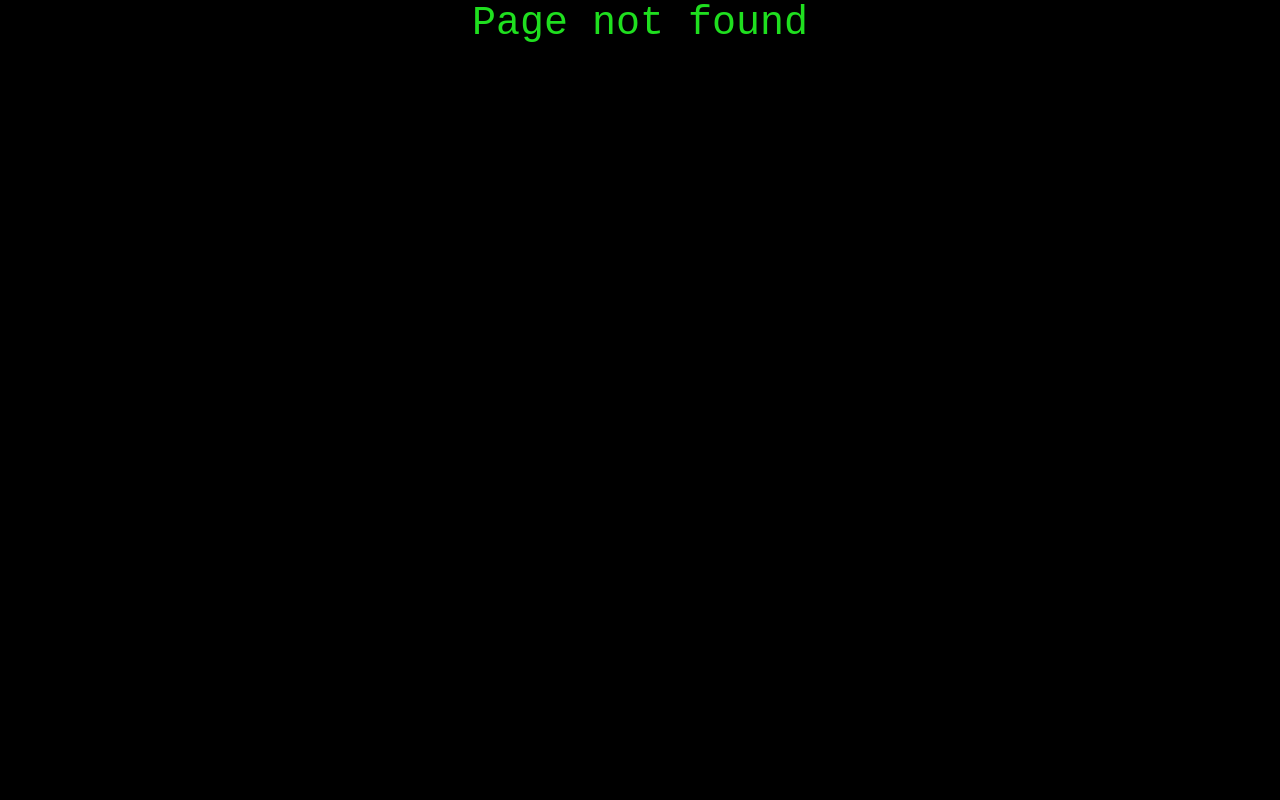
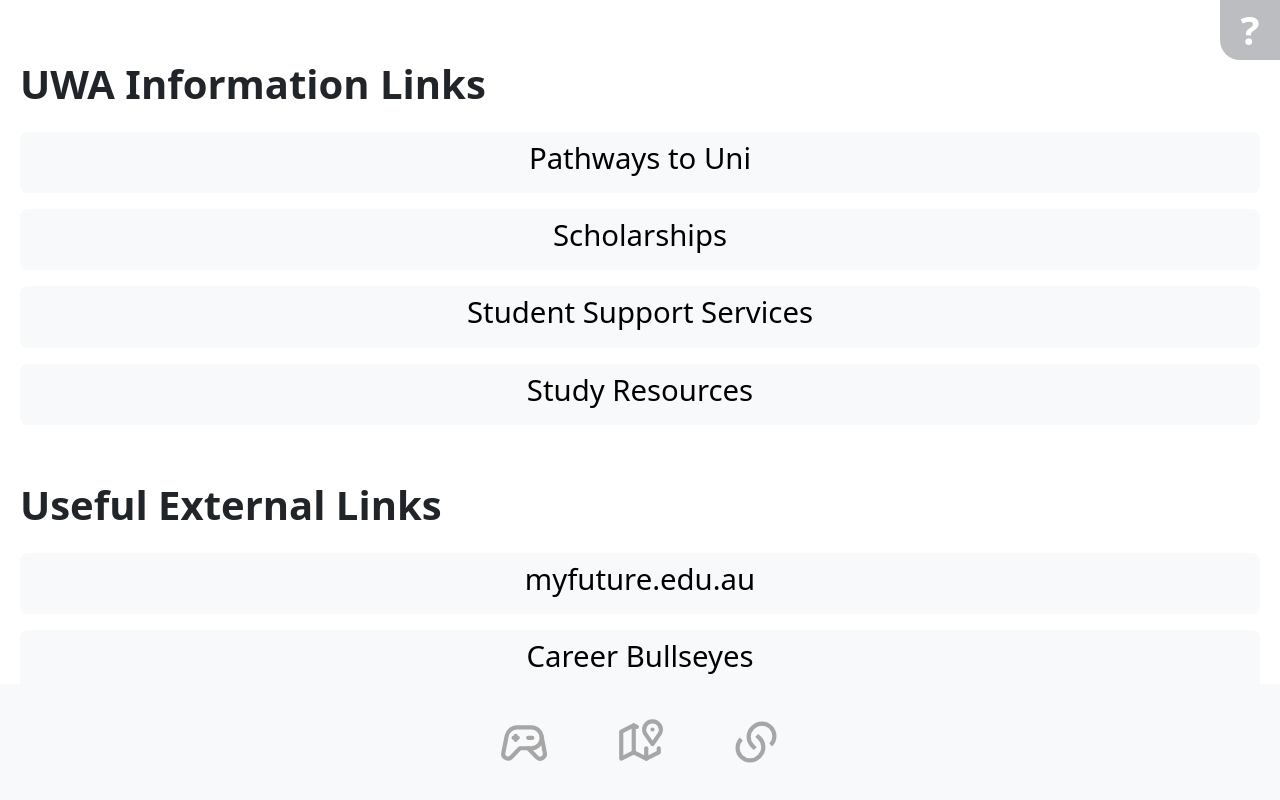
Before and after one commit to Tamura77/Aspire-app, a React (Vite) app in the folder frontend/: page /ExternalLinks in a window 1280 px wide. Before the commit this address had no page. Built offline with nearby package versions, Linux system fonts and the light colour scheme.

Commit message:
Added external links page and code cleanup

```diff
--- a/frontend/src/App.jsx
+++ b/frontend/src/App.jsx
@@ -6,7 +6,7 @@ import './App.css';
 
 //Pages
 import Home from './pages/Home';
-import About from './pages/About';
+import ExternalLinks from './pages/ExternalLinks';
 import Map from './pages/Map';
 import Help from './pages/Help';
 import PageNotFound from './pages/PageNotFound';
@@ -15,8 +15,8 @@ function App() {
   return (
     <div className="App">
       <Routes>
-        <Route path="/" element={<Home />} />
-        <Route path="About" element={<About />} />
+        <Route path="/" element={<Home/>} />
+        <Route path="ExternalLinks" element={<ExternalLinks/>} />
         <Route path="Map" element={<Map/>}/>
         <Route path="Help" element={<Help/>}/>
         <Route path="*" element={<PageNotFound />} />
--- a/frontend/src/components/navbar.jsx
+++ b/frontend/src/components/navbar.jsx
@@ -22,7 +22,7 @@ function AspireNavbar() {
                 <Nav.Link href="/Map">
                     <TbMap2 className="iconDefault"/>
                 </Nav.Link>
-                <Nav.Link href="/PageNotFound">
+                <Nav.Link href="/ExternalLinks">
                     <RiLinksLine className="iconDefault"/>
                 </Nav.Link>
             </Nav>
--- a/frontend/src/pages/About.jsx
+++ /dev/null
@@ -1,9 +0,0 @@
-function About() {
-  return (
-    <div>
-      <h1>About</h1>
-    </div>
-  )
-}
-
-export default About
--- /dev/null
+++ b/frontend/src/pages/ExternalLinks.jsx
@@ -0,0 +1,32 @@
+import React, { useState } from "react";
+import Button from 'react-bootstrap/Button';
+
+import AspireNavbar from "../components/navbar";
+import HelpButton from "../components/helpButton";
+
+import "./styling/ExternalLinks.css";
+
+function ExternalLinks() {
+  return (
+    <>
+    <div className="eLinksDiv">
+
+      <div className="d-grid gap-3">
+        <h1>UWA Information Links</h1>
+        <Button variant="light" size="lg" href="https://www.uwa.edu.au/study/how-to-apply/admission-entry-pathways/" target="_blank"><h3>Pathways to Uni</h3></Button>
+        <Button variant="light" size="lg" href="https://www.uwa.edu.au/study/Scholarships/Explore" target="_blank"><h3>Scholarships</h3></Button>
+        <Button variant="light" size="lg" href="https://www.uwa.edu.au/study/student-life/student-support" target="_blank"><h3>Student Support Services</h3></Button>
+        <Button variant="light" size="lg" href="https://www.uwa.edu.au/students/Support-services/Academic-support" target="_blank"><h3>Study Resources</h3></Button>
+        <h1>Useful External Links</h1>
+        <Button variant="light" size="lg" href="https://myfuture.edu.au/" target="_blank"><h3>myfuture.edu.au</h3></Button>
+        <Button variant="light" size="lg" href="https://myfuture.edu.au/bullseyes" target="_blank"><h3>Career Bullseyes</h3></Button>
+      </div>
+
+    </div>
+    <AspireNavbar/>
+    <HelpButton/>
+    </>
+  )
+}
+
+export default ExternalLinks
--- a/frontend/src/pages/Map.jsx
+++ b/frontend/src/pages/Map.jsx
@@ -8,6 +8,7 @@ import HelpButton from "../components/helpButton";
 import AspireNavbar from "../components/navbar";
 import AspireInfoPopup from "../components/infoPopup";
 import ReactTooltip from "react-tooltip";
+import "./styling/Map.css";
 
 import {
 ComposableMap,
@@ -104,6 +105,36 @@ ZoomableGroup,
         coordinates: [-32,-35],
         description: "Inside the 17,000-square-metre complex, you'll find a ton of facilities, along with an impressive DNA double helix design on the west wall of the central atrium, and the intricate Penrose tiled floor. There's also advanced labs on every level to suit your needs."
       },
+      {
+        name: "Bilya Marlee",
+        coordinates: [48,-68],
+        description: "An Indigenous knowledge gateway housing the School of Indigenous Studies, the Bilya Marlee building is a beautiful building overlooking the Swan River. As seen by the massive art piece that drapes across a two-storey wall, Bilya Marlee translates to 'River of the Swan'."
+      },
+      {
+        name: "Barry J Marshall Library",
+        coordinates: [-30,-65],
+        description: "The Barry J Marshall Library houses more than 1000 study spaces including collaborative informal study spaces, technology-equipped group work rooms, and silent study spaces."
+      },
+      {
+        name: "Business School",
+        coordinates: [60,-88.1],
+        description: "Located next to the Swan River and surrounded by native trees, the UWA Business School provides a collaborative learning environment with two large lecture theatres, tutorial rooms, a reception area and a cafeteria. There's also a range of flexible spaces in which to meet, work and learn, with access to computer labs, private study rooms and lounge areas."
+      },
+      {
+        name: "Koi Garden and Pond",
+        coordinates: [9,58],
+        description: "The traditional Japanese garden and koi pond, donated to the University by Tokyu Corporation in 1976, is centrally located within the Social Sciences building. The theme of the garden is the integration of the Western Australian natural environment with traditional Japanese landscape design. It is also known for it's lovely koi who love to follow students as they pass by."
+      },
+      {
+        name: "Apoxyomenos, the Statue of Physics",
+        coordinates: [-102,77],
+        description: "Standing tall in the centre of the Physics building foyer is Apoxyomenos, a statue which replicates the work of great Greek Sculptor Lysippus who lived during the 4th century BC. Gifted to UWA in 1962 by the University of Rome, Apoxyomenos greets students, new and old, as they return to the study of Physics."
+      },
+      {
+        name: "New Fortune Theatre",
+        coordinates: [-22, 81.6],
+        description: "An open-air stage inside the University's Arts Building, the New Fortune Theatre offers a unique patron experience. Galleries on three levels and on all sides provide an immersive experience similar to that offered by the original Fortune Theatre in London in 1600."
+      },
     ];
 
 //Main map
--- /dev/null
+++ b/frontend/src/pages/styling/ExternalLinks.css
@@ -0,0 +1,14 @@
+.eLinksDiv {
+    background-color: white;
+    padding: 20px;
+}
+
+.eLinksDiv h1 {
+    font-weight: 700;
+    margin-top: 1em;
+}
+
+.eLinksDiv h3 {
+    font-weight: 500;
+    font-size: 22pt;
+}
```
Also changed, not shown: frontend/src/pages/styling/Map.css (renamed from frontend/src/Map.css).
